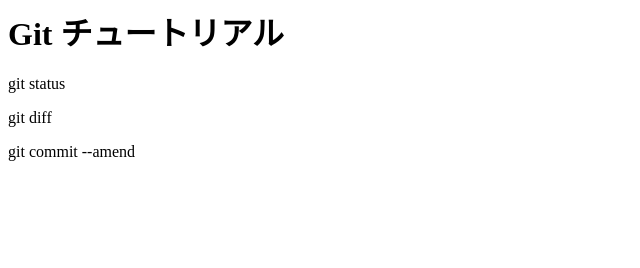
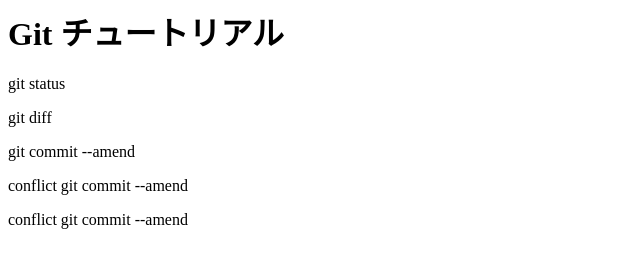
Before and after one commit to adgmjwpt/git_tutorial, a plain HTML site: page index.html in a window 1280 px wide. Shown: the whole page, without its empty margins (0-640 px from the left). Drawn offline with Linux system fonts and the light colour scheme.

Commit message:
add feature conflict

```diff
--- a/index.html
+++ b/index.html
@@ -2,3 +2,5 @@
 <p>git status</p>
 <p>git diff</p>
 <p>git commit --amend</p>
+<p>conflict git commit --amend</p>
+<p>conflict git commit --amend</p>
```
